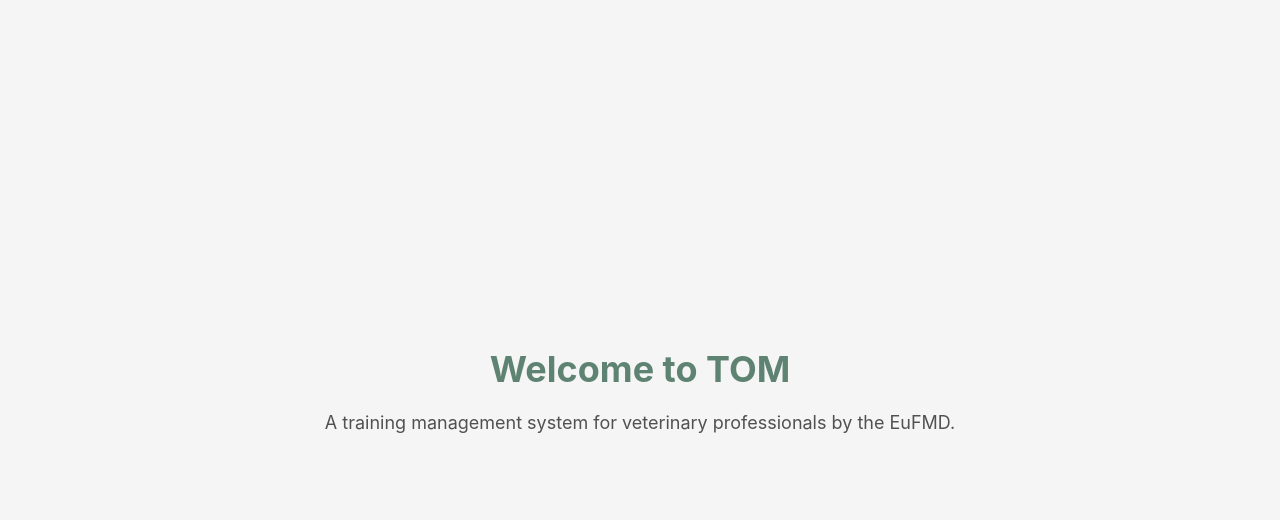
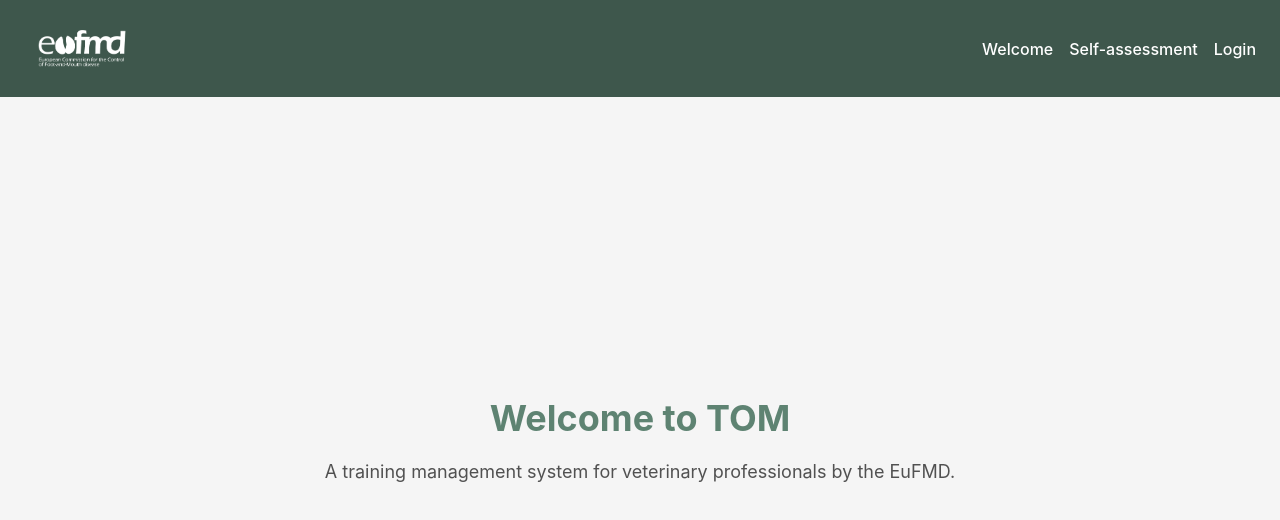
Before and after one commit to FAOEuFMD/TOM-test, a Vue app: page / in a window 1280 px wide. Shown: the top 520 px of the page. Built offline with nearby package versions, Linux system fonts and the light colour scheme.

Commit message:
feat: create navbar component (#5)
* feat: create navbar component

* chore: fix type configuration for images

---------

Co-authored-by: Sophie <sophie@sssoja.com>

```diff
--- a/shims-vue.d.ts
+++ b/shims-vue.d.ts
@@ -3,3 +3,8 @@
   const component: DefineComponent<{}, {}, any>;
   export default component;
 }
+
+declare module "*.png" {
+  const value: string;
+  export default value;
+}
--- a/src/App.vue
+++ b/src/App.vue
@@ -1,36 +1,45 @@
 <script setup lang="ts"></script>
 
 <template>
-  <div id="app">
+  <div class="app-container">
+    <Navbar />
     <router-view></router-view>
   </div>
 </template>
 
 <script setup lang="ts">
-// Any app-level setup code goes here
+import Navbar from "@/components/navbar/Navbar.vue";
 </script>
 
 <style>
+* {
+  margin: 0;
+  padding: 0;
+  box-sizing: border-box;
+}
+
 html,
 body {
   height: 100%;
   margin: 0;
   padding: 0;
+  background-color: #f5f5f5;
 }
 
 #app {
-  background-color: #f5f5f5;
+  height: 100%;
   width: 100%;
+  max-width: none;
+  text-align: left;
+  margin: 0;
+  padding: 0;
+}
+
+.app-container {
   display: flex;
   flex-direction: column;
   height: 100%;
-  overflow-y: auto;
-}
-
-body {
-  margin: 0;
-  padding: 0;
+  width: 100%;
   background-color: #f5f5f5;
-  overflow: hidden;
 }
 </style>
--- /dev/null
+++ b/src/components/navbar/Navbar.vue
@@ -0,0 +1,39 @@
+<template>
+  <nav class="bg-sage-800 text-white w-full py-4 px-4 sm:px-6">
+    <div class="container mx-auto flex items-center justify-between">
+      <NavbarLogo :logoSrc="logoSrc" />
+      <NavbarMenu :links="links" menuClass="flex space-x-4" />
+    </div>
+  </nav>
+</template>
+
+<script lang="ts">
+import { defineComponent } from "vue";
+import NavbarLogo from "../navbar/NavbarLogo.vue";
+import NavbarMenu from "../navbar/NavbarMenu.vue";
+import logoSrc from "@/assets/images/EuFMD_logo_white.png";
+
+export default defineComponent({
+  name: "Navbar",
+  components: {
+    NavbarLogo,
+    NavbarMenu,
+  },
+  data() {
+    return {
+      logoSrc,
+      links: [
+        { name: "Welcome", href: "/" },
+        { name: "Self-assessment", href: "/self-assessment" },
+        { name: "Login", href: "/login" },
+      ],
+    };
+  },
+});
+</script>
+
+<style scoped>
+nav {
+  width: 100%;
+}
+</style>
--- /dev/null
+++ b/src/components/navbar/NavbarItem.vue
@@ -0,0 +1,27 @@
+<template>
+  <li class="navbar-item">
+    <a :href="link.href" class="text-white hover:text-gray-400">
+      {{ link.name }}
+    </a>
+  </li>
+</template>
+
+<script lang="ts">
+import { defineComponent } from "vue";
+
+export default defineComponent({
+  name: "NavbarItem",
+  props: {
+    link: {
+      type: Object as () => { name: string; href: string },
+      required: true,
+    },
+  },
+});
+</script>
+
+<style scoped>
+.navbar-item {
+  margin: 0 1rem;
+}
+</style>
--- /dev/null
+++ b/src/components/navbar/NavbarLogo.vue
@@ -0,0 +1,25 @@
+<template>
+  <div class="flex items-center">
+    <a class="navbar-item" href="/">
+      <img
+        :src="logoSrc"
+        alt="Logo"
+        class="logo w-24 h-auto sm:w-20 md:w-24 lg:w-28"
+      />
+    </a>
+  </div>
+</template>
+
+<script lang="ts">
+import { defineComponent } from "vue";
+
+export default defineComponent({
+  name: "NavbarLogo",
+  props: {
+    logoSrc: {
+      type: String,
+      required: true,
+    },
+  },
+});
+</script>
--- /dev/null
+++ b/src/components/navbar/NavbarMenu.vue
@@ -0,0 +1,30 @@
+<template>
+  <ul :class="['list-none p-0 m-0', menuClass]">
+    <li v-for="link in links" :key="link.name">
+      <a :href="link.href" class="hover:text-sage-300">{{ link.name }}</a>
+    </li>
+  </ul>
+</template>
+
+<script lang="ts">
+import { defineComponent, PropType } from "vue";
+
+interface Link {
+  name: string;
+  href: string;
+}
+
+export default defineComponent({
+  name: "NavbarMenu",
+  props: {
+    links: {
+      type: Array as PropType<Link[]>,
+      required: true,
+    },
+    menuClass: {
+      type: String,
+      default: "",
+    },
+  },
+});
+</script>
--- /dev/null
+++ b/src/types/images.d.ts
@@ -0,0 +1,4 @@
+declare module "*.png" {
+  const value: string;
+  export default value;
+}
--- a/tsconfig.json
+++ b/tsconfig.json
@@ -10,7 +10,5 @@
     "paths": {
       "@/*": ["src/*"]
     }
-  },
-  "include": ["src/**/*.ts", "src/**/*.tsx", "src/**/*.vue"],
-  "exclude": ["**/*.vue"]
+  }
 }
--- a/vite.config.ts
+++ b/vite.config.ts
@@ -1,8 +1,8 @@
 import { defineConfig } from "vite";
 import vue from "@vitejs/plugin-vue";
-import { resolve } from "path";
 import tailwindcss from "tailwindcss";
 import autoprefixer from "autoprefixer";
+import path from "path";
 
 export default defineConfig({
   plugins: [vue()],
@@ -13,7 +13,7 @@
   },
   resolve: {
     alias: {
-      "@": resolve(__dirname, "src"), // Ensures @ maps to src directory
+      "@": path.resolve(__dirname, "src"),
     },
   },
 });
```
Also changed, not shown: src/assets/images/EuFMD_logo_white.png (added).
